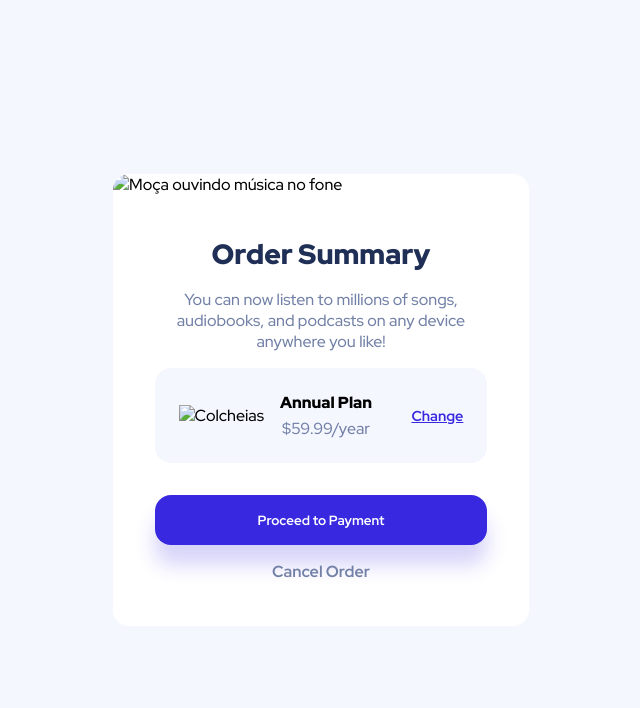
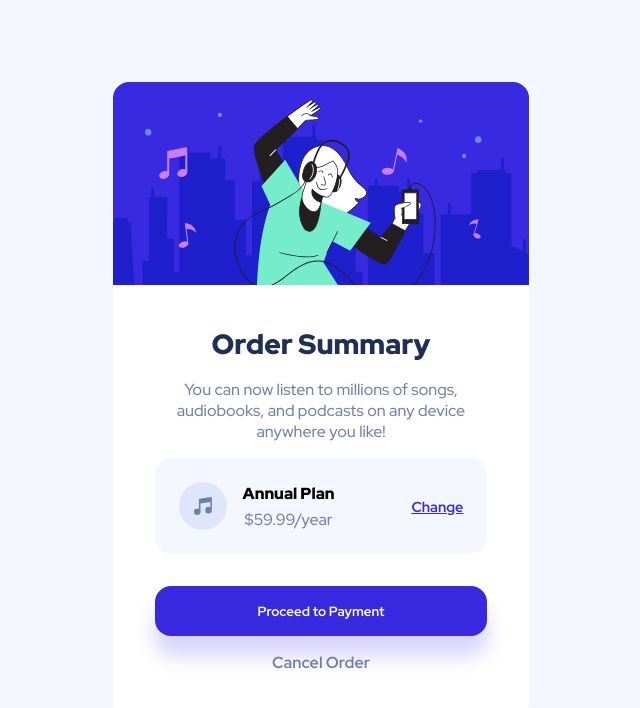
Before and after one commit to joaosportugal/frontend_mentor_project_01, a plain HTML site: page index.html in a window 1280 px wide. Shown: the whole page, without its empty margins (319-959 px from the left). Drawn offline with Linux system fonts and the light colour scheme.

Commit message:
fix: caminho dos arquivos svg

```diff
--- a/index.html
+++ b/index.html
@@ -15,14 +15,14 @@
 </head>
 <body>
   <main>
-    <img src="order-summary-component-main/images/illustration-hero.svg" alt="Moça ouvindo música no fone">
+    <img src="images/illustration-hero.svg" alt="Moça ouvindo música no fone">
     <h1>Order Summary</h1>
     <p>You can now listen to millions of songs, audiobooks, and podcasts on any
       device anywhere you like!
     </p>
       <div class="informations">
         <div class="annualplan_div">
-          <img src="order-summary-component-main/images/icon-music.svg" alt="Colcheias">
+          <img src="images/icon-music.svg" alt="Colcheias">
           <div class="textdiv">
             <h3>Annual Plan</h3>
             <span>$59.99/year</span>
```
